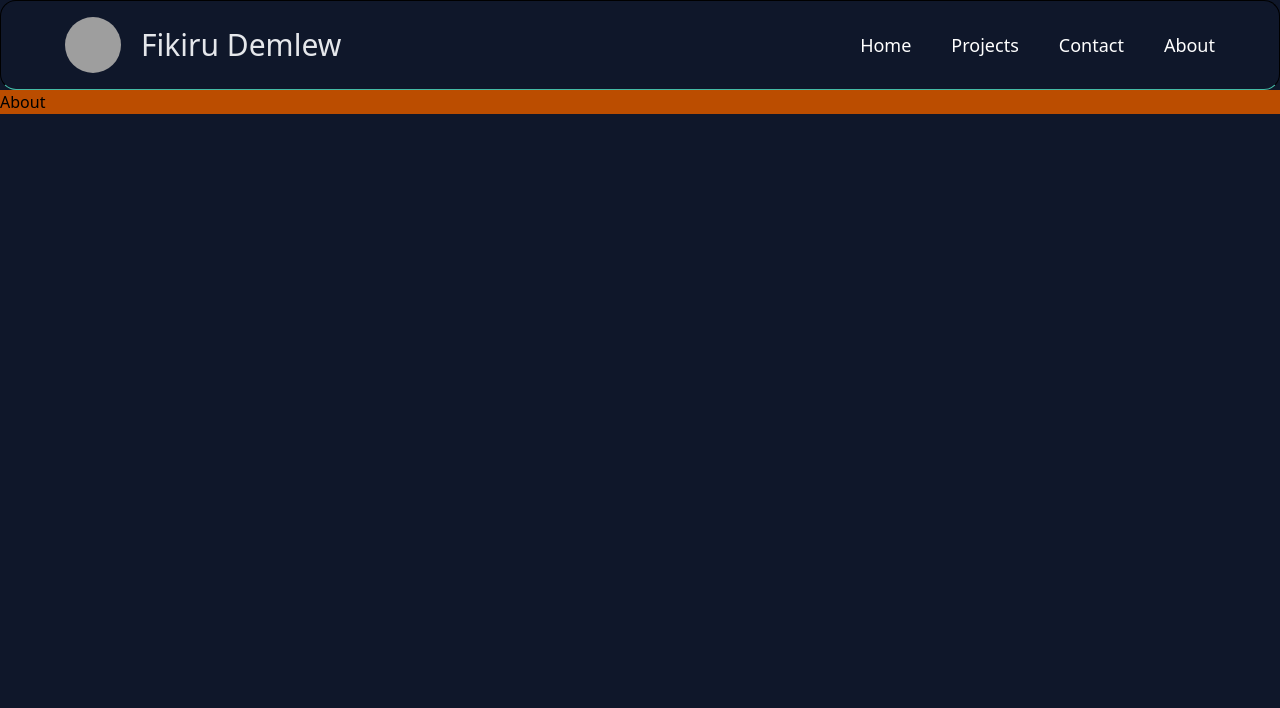
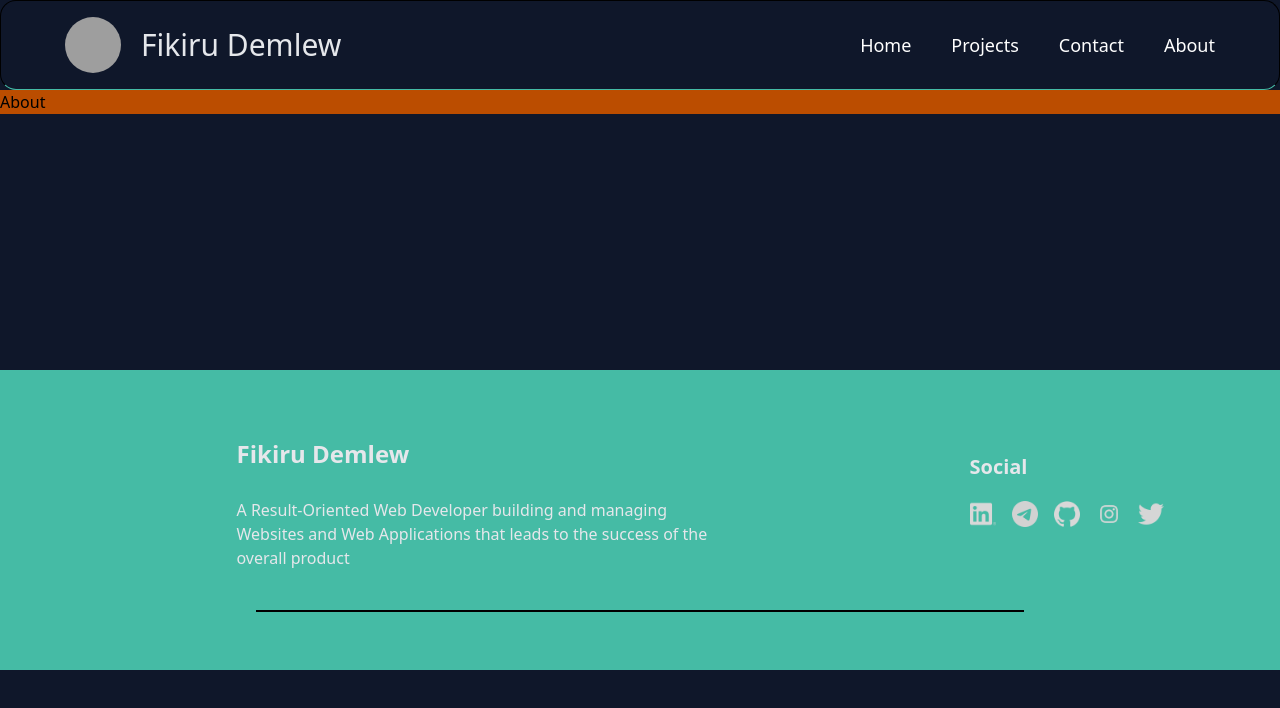
Before and after one commit to FikruDemlew/Portfolio, a React (Vite) app: page /about in a window 1280 px wide. Shown: the top 708 px of the page. Built offline with nearby package versions, Linux system fonts and the light colour scheme; grey boxes are pictures that could not be loaded.

Commit message:
add fotter and navbar

```diff
--- a/src/App.jsx
+++ b/src/App.jsx
@@ -5,7 +5,8 @@ import Home from './pages/Home';
 import Contact from './pages/Contact';
 import About from './pages/About';
 import Projects from './pages/Projects';
-import Navbar from './components/Navbar'
+import Navbar from './components/Navbar';
+import Footer from './components/Footer';
 function App() {
 
   return (
@@ -16,8 +17,8 @@ function App() {
         <Route path='/projects' element={<Projects />}/>
         <Route path='/contact' element={<Contact />}/>
         <Route path='/about' element={<About />}/>
-
       </Routes>
+      <Footer />
     </BrowserRouter>
   )
 }
--- a/src/components/Footer.jsx
+++ b/src/components/Footer.jsx
@@ -1,8 +1,29 @@
 import React from 'react'
+import { Link } from 'react-router-dom'
 
 const Footer = () => {
   return (
-    <div>Footer</div>
+    <div className='shrink h-[300px] w-full bg-secondary mt-64'>
+      <div className='sm:flex md:ml-30 justify-between items-center pt-10'>
+        <div className='mx-auto'>
+          <h1 className='text-2xl text-primary font-bold my-7'>Fikiru Demlew</h1>
+          <div className='md:w-[350px] lg:w-[500px]'>
+            <p className="text-primary text-start">A Result-Oriented Web Developer building and managing Websites and Web Applications that leads to the success of the overall product</p>
+          </div>
+        </div>
+        <div className='flex flex-col gap-5 mx-auto'>
+          <h1 className='text-primary text-xl font-bold'>Social</h1>
+          <div className='flex flex-wrap gap-4'>
+            <Link className='h-[26px] w-[26px]'><img src="src\assets\linkedin.png"/></Link>
+            <Link className='h-[26px] w-[26px]'><img src="src\assets\telegram.png"/></Link>
+            <Link className='h-[26px] w-[26px]'><img src="src\assets\github.png"/></Link>
+            <Link className='h-[26px] w-[26px]'><img src="src\assets\instagram.png"/></Link>
+            <Link className='h-[26px] w-[26px]'><img src="src\assets\twitter.png"/></Link>
+          </div>
+        </div>
+      </div>
+      <hr className='mx-auto w-[60%] solid border-1 mt-10'></hr>
+    </div>
   )
 }
 
```
